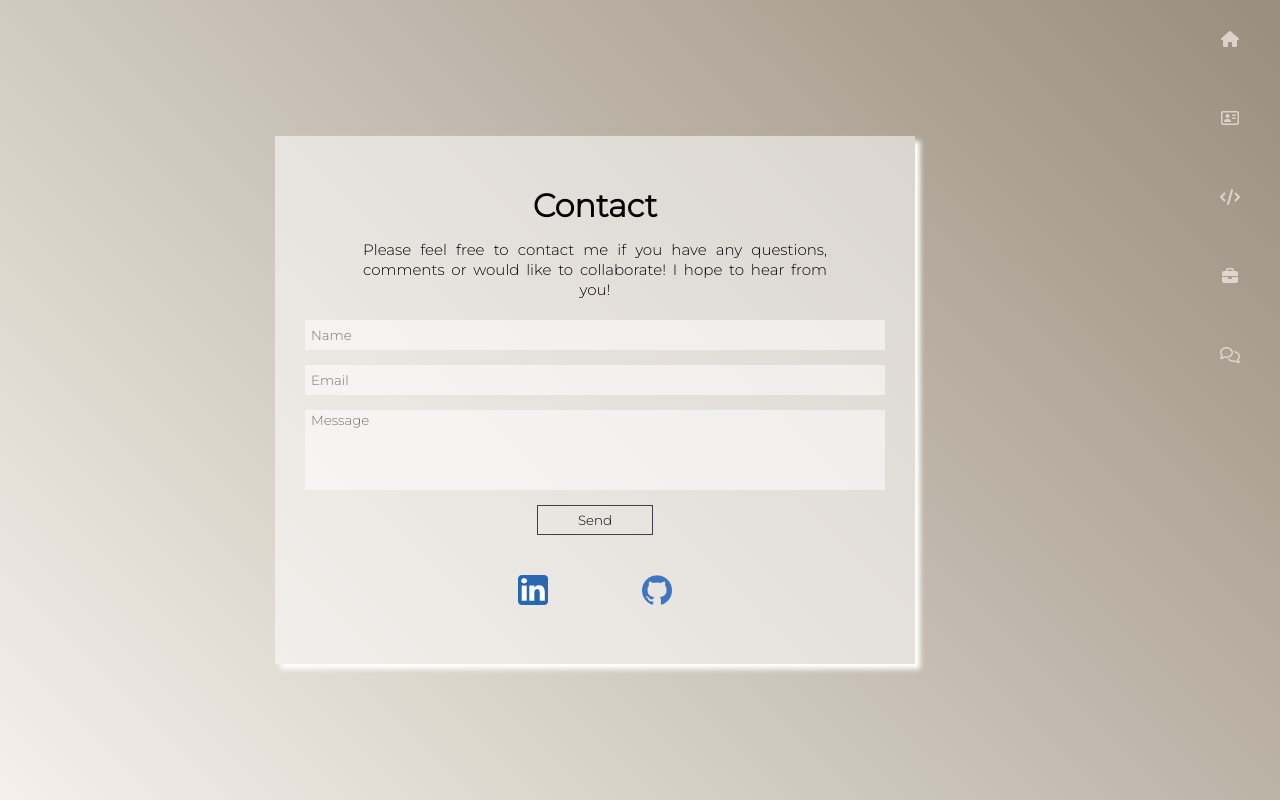
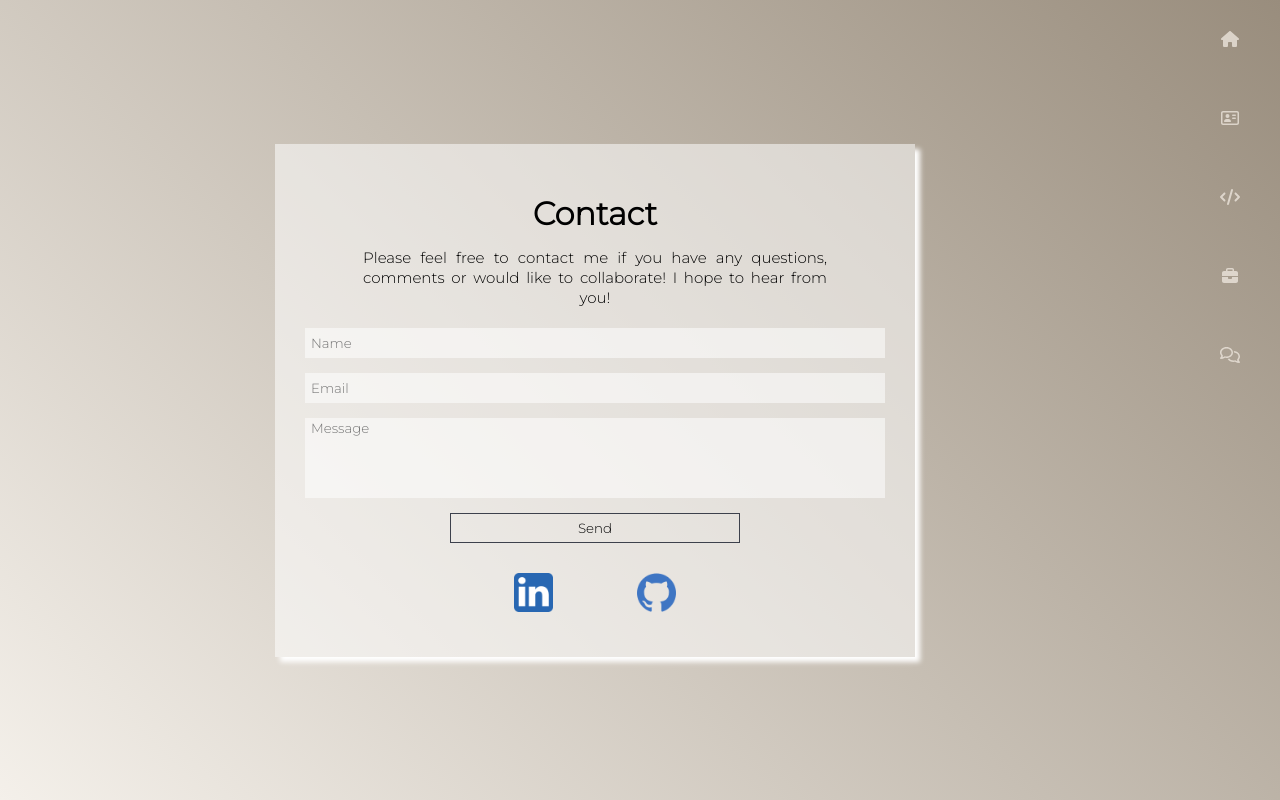
Before and after one commit to jessykim/jessica-kim-portfolio, a React (Create React App) app: page /contact in a window 1280 px wide. Built offline with nearby package versions, Linux system fonts and the light colour scheme.

Commit message:
edit styling on contact page

```diff
--- a/src/styles/Contact.module.css
+++ b/src/styles/Contact.module.css
@@ -42,15 +42,21 @@
 .contactLinks {
   display: flex;
   justify-content: space-evenly;
-  justify-self: flex-end;
+  /* justify-self: flex-end; */
+  /* align-items: center; */
   /* padding: 15px; */
   width: 50%;
 }
 
+.contactLinks a {
+  display: flex;
+  justify-content: center;
+}
+
 .contactLinks img {
-  width: 30px;
-  padding: 15px;
-  margin: 10px;
+  width: 50%;
+  padding: 10px;
+  margin: 5px;
   box-sizing: unset;
 }
 
@@ -59,7 +65,8 @@
   /* width: 35px; */
   border: 0.5px solid white;
   box-shadow: 5px 5px 5px white;
-  background-color: #F4F0EA;
+  /* border-radius: 10px; */
+  /* background-color: #F4F0EA; */
 }
 
 .header h1 {
@@ -112,7 +119,7 @@ textarea:hover {
 }
 
 #send {
-  width: 20%;
+  width: 50%;
   align-self: center;
   margin-top: 15px;
   background-color: transparent;
```
